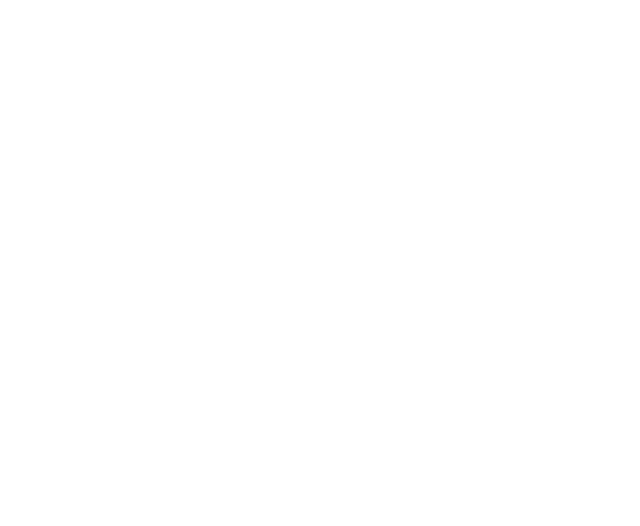
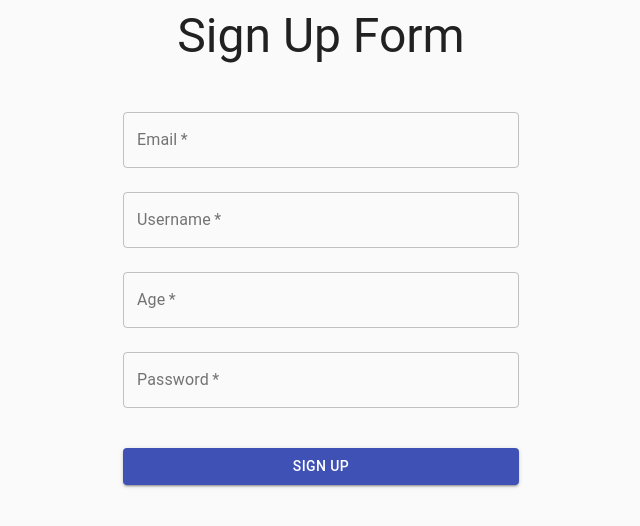
Before and after one commit to ryanarj/melowdee-ui, a React (Create React App) app: page / in a window 1280 px wide. Shown: the top 526 px of the page, without its empty margins (319-959 px from the left). Built offline with nearby package versions, Linux system fonts and the light colour scheme.

Commit message:
sign up page

```diff
--- a/src/App.tsx
+++ b/src/App.tsx
@@ -1,9 +1,123 @@
-import './App.css';
+import {
+  makeStyles,
+  Container,
+  Typography,
+  TextField,
+  Button,
+} from "@material-ui/core";
+import { useForm } from "react-hook-form";
+import * as yup from "yup";
+import { yupResolver } from "@hookform/resolvers/yup";
+import { useState } from "react";
+
+interface IFormInput {
+  email: string;
+  userName: string;
+  password: string;
+  age: string;
+}
+
+const schema = yup.object().shape({
+  email: yup.string().required().email(),
+  userName: yup.string().required().min(2).max(25),
+  password: yup.string().required().min(8).max(120),
+  age: yup.string().required().min(2).max(25)
+});
+
+const useStyles = makeStyles((theme) => ({
+  heading: {
+    textAlign: "center",
+    margin: theme.spacing(1, 0, 4),
+  },
+  submitButton: {
+    marginTop: theme.spacing(4),
+  },
+}));
 
 function App() {
+  const {
+    register,
+    handleSubmit,
+    formState: { errors },
+  } = useForm<IFormInput>({
+    resolver: yupResolver(schema),
+  });
+
+  const { heading, submitButton } = useStyles();
+
+  const [json, setJson] = useState<string>();
+
+  const onSubmit = (data: IFormInput) => {
+    setJson(JSON.stringify(data));
+  };
+
   return (
-    <div className="App">
-    </div>
+    <Container maxWidth="xs">
+      <Typography className={heading} variant="h3">
+        Sign Up Form
+      </Typography>
+      <form onSubmit={handleSubmit(onSubmit)} noValidate>
+        <TextField
+          {...register("email")}
+          variant="outlined"
+          margin="normal"
+          label="Email"
+          helperText={errors.email?.message}
+          error={!!errors.email?.message}
+          fullWidth
+          required
+        />
+        <TextField
+          {...register("userName")}
+          variant="outlined"
+          margin="normal"
+          label="Username"
+          helperText={errors.userName?.message}
+          error={!!errors.userName?.message}
+          fullWidth
+          required
+        />
+        <TextField
+          {...register("age")}
+          variant="outlined"
+          margin="normal"
+          label="Age"
+          helperText={errors.age?.message}
+          error={!!errors.age?.message}
+          fullWidth
+          required
+        />
+        <TextField
+          {...register("password")}
+          variant="outlined"
+          margin="normal"
+          label="Password"
+          helperText={errors.password?.message}
+          error={!!errors.password?.message}
+          type="password"
+          fullWidth
+          required
+        />
+        <Button
+          type="submit"
+          fullWidth
+          variant="contained"
+          color="primary"
+          className={submitButton}
+        >
+          Sign Up
+        </Button>
+        {json && (
+          <>
+            <Typography variant="body1">
+              Below is the JSON that would normally get passed to the server
+              when a form gets submitted
+            </Typography>
+            <Typography variant="body2">{json}</Typography>
+          </>
+        )}
+      </form>
+    </Container>
   );
 }
 
--- a/src/index.tsx
+++ b/src/index.tsx
@@ -1,19 +1,13 @@
-import React from 'react';
-import ReactDOM from 'react-dom/client';
-import './index.css';
-import App from './App';
-import reportWebVitals from './reportWebVitals';
+import React from "react";
+import ReactDOM from "react-dom";
+import CssBaseline from "@material-ui/core/CssBaseline";
 
-const root = ReactDOM.createRoot(
-  document.getElementById('root') as HTMLElement
+import App from "./App";
+
+ReactDOM.render(
+  <React.StrictMode>
+    <CssBaseline />
+    <App />
+  </React.StrictMode>,
+  document.getElementById("root")
 );
-root.render(
-  <React.StrictMode>
-    <App />
-  </React.StrictMode>
-);
-
-// If you want to start measuring performance in your app, pass a function
-// to log results (for example: reportWebVitals(console.log))
-// or send to an analytics endpoint. Learn more: https://bit.ly/CRA-vitals
-reportWebVitals();
```
Also changed, not shown: package.json (+7 -2 lines), 1 other file (tests, documents, lock files or other folders).
